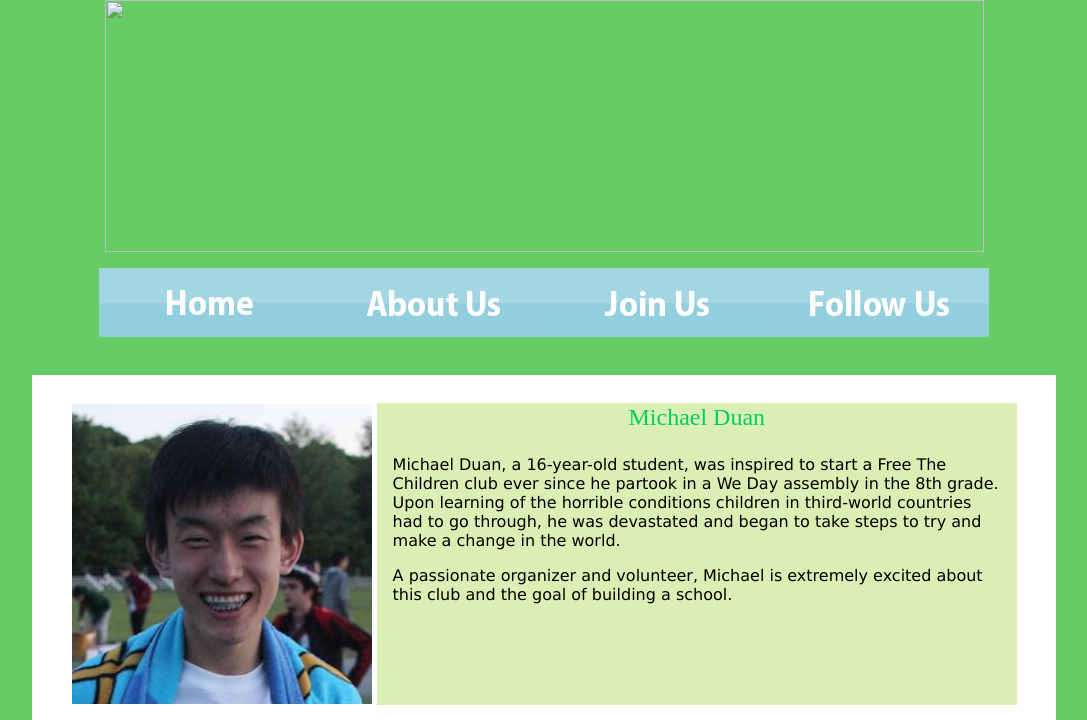
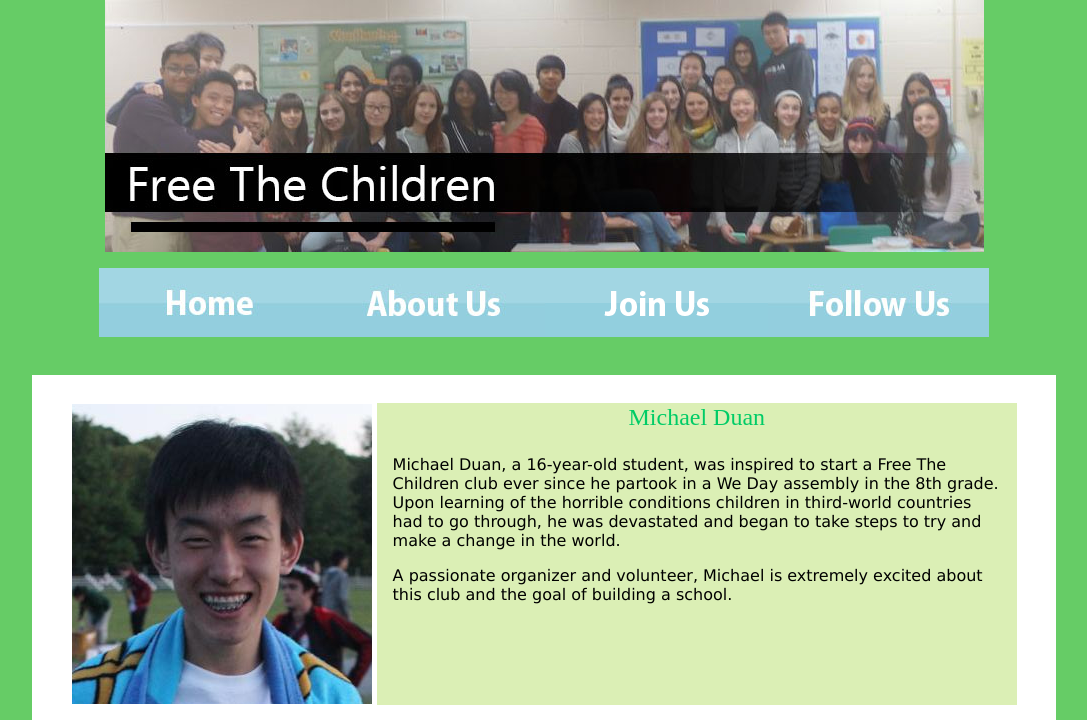
Before and after one commit to micduan/ftcsite.github.io, a plain HTML site: page Team.html in a window 1280 px wide. Shown: the top 720 px of the page, without its empty margins (96-1183 px from the left). Drawn offline with Linux system fonts and the light colour scheme; files whose address does not match are found by name.

Commit message:
Update Team.html

```diff
--- a/Team.html
+++ b/Team.html
@@ -196,7 +196,7 @@ function MM_swapImage() {
 <div class="container">
   <div class="header"><a href="#"><a href="#"></a>
     <p>
-    <img src="../Pictures/Club-2.jpg" width="879" height="252" alt=""/></p>
+    <img src="Club-2.jpg" width="879" height="252" alt=""/></p>
     <div id="Nav2">
       <p><a href="Home.html" onmouseout="MM_swapImgRestore()" onmouseover="MM_swapImage('Image51','','Navigation-Bar_01.jpg',1)"><img src="Nav-Bar_01.jpg" alt="Home" name="Image51" width="223" height="69" id="Image51" /></a><a href="About.html" onmouseout="MM_swapImgRestore()" onmouseover="MM_swapImage('Image6','','Navigation-Bar_02.jpg',1)"><img src="Nav-Bar_02.jpg" alt="About Us" width="223" height="69" id="Image6" /></a><a href="Join.html" onmouseout="MM_swapImgRestore()" onmouseover="MM_swapImage('Image7','','Navigation-Bar_03.gif',1)"><img src="Nav-Bar_03.gif" alt="Join Us" width="223" height="69" id="Image7" /></a><a href="Progress.html" onmouseout="MM_swapImgRestore()" onmouseover="MM_swapImage('Image8','','Navigation-Bar_04.gif',1)"><img src="Nav-Bar_04.jpg" alt="Follow Us" width="221" height="69" id="Image8" /></a></p>
       <p>&nbsp;</p>
```
